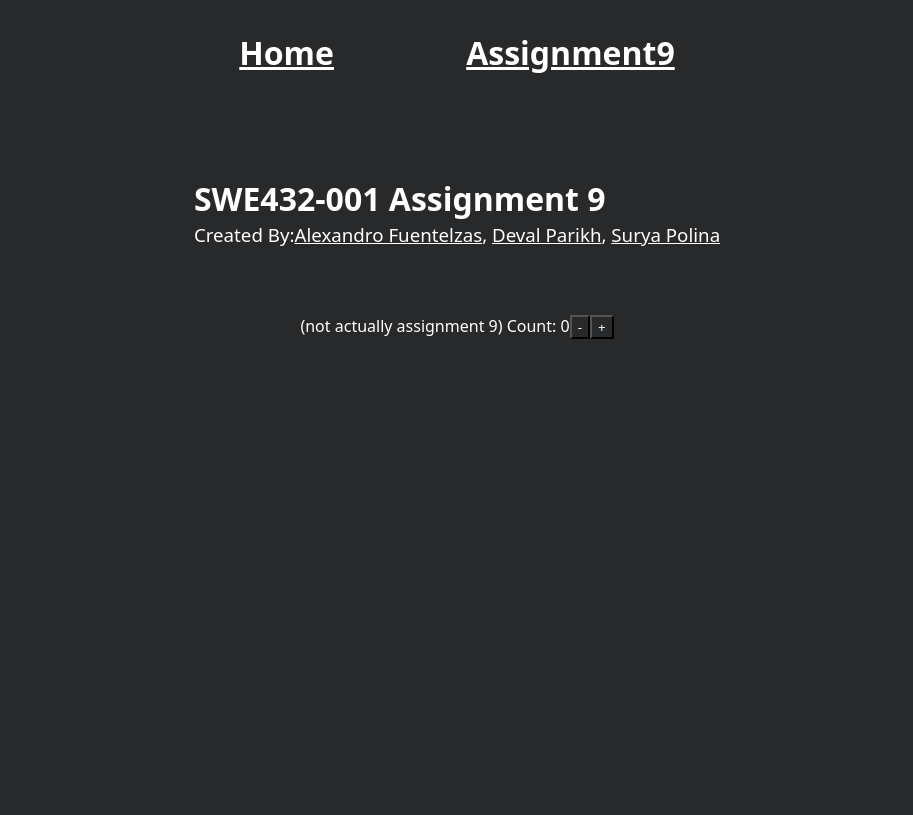
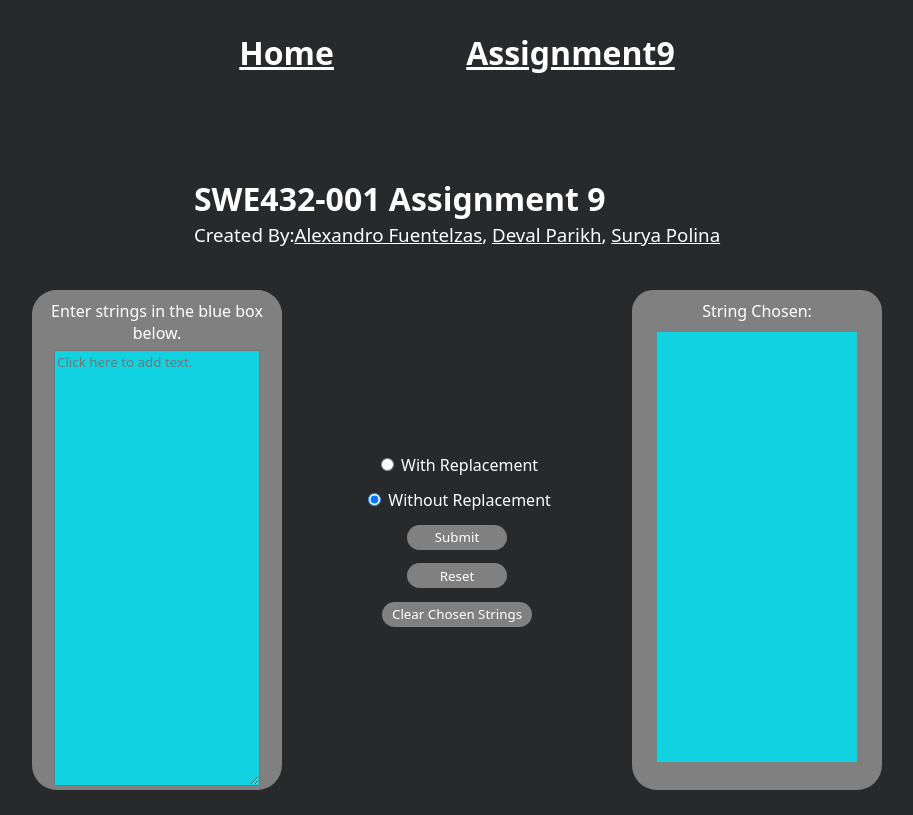
Before and after one commit to devalparikh/swe432_react_apps, a React (Create React App) app in the folder swe432_react_client/: page /assignment9 in a window 1280 px wide. Shown: the whole page, without its empty margins (183-1096 px from the left). Built offline with nearby package versions, Linux system fonts and the light colour scheme; the HTML template or start-up script is replaced by a standard one.

Commit message:
Completed HW9

```diff
--- a/swe432_react_client/src/components/assignment9_app/Assignment9.tsx
+++ b/swe432_react_client/src/components/assignment9_app/Assignment9.tsx
@@ -1,4 +1,8 @@
 import * as React from 'react'
+import {useState} from 'react';
+import { StringDisplay } from './StringDisplay';
+import { StringItem } from './StringItem';
+import {StringCreate } from './StringCreate';
 
 const initialState = { count: 0 };
 
@@ -6,19 +10,54 @@ type ACTIONTYPE =
   | { type: "increment"; payload: number }
   | { type: "decrement"; payload: string };
 
-function reducer(state: typeof initialState, action: ACTIONTYPE) {
-  switch (action.type) {
-    case "increment":
-      return { count: state.count + action.payload };
-    case "decrement":
-      return { count: state.count - Number(action.payload) };
-    default:
-      throw new Error();
-  }
-}
+
 
 export function Assignment9() {
-  const [state, dispatch] = React.useReducer(reducer, initialState);
+  const [storedStrings, setStoredStrings] = useState([<StringItem str=""/>]);
+  const [writtenStrings, setWrittenStrings] = useState([""]);
+  const [currStr, setCurrStr] = useState("");
+  const [withReplacement, setWithReplacement] = useState(false);
+  const [withoutReplacement, setWithoutReplacement] = useState(true);
+
+  function onSubmit(){
+
+    let tempArr = [...writtenStrings].filter(str => str != "");
+
+    let max = tempArr.length;
+
+    if(max == 0){
+      alert("Please enter strings in the left box.");
+      return;
+    }
+
+
+    let index = Math.floor(Math.random() * Math.floor(max));
+    let randStr = tempArr[index];
+
+    setCurrStr(randStr); //setting recent string
+    setStoredStrings([...storedStrings, <StringItem str={randStr}/>]); //storing in array
+
+    if(withoutReplacement){
+      let newArr = tempArr;
+      newArr.splice(index, 1);
+      setWrittenStrings(newArr);
+    }else{
+      setWrittenStrings(tempArr);
+    }
+
+  }
+
+  function onReset(){
+    setWrittenStrings([]);
+    setCurrStr("");
+    setStoredStrings([]);
+  }
+
+  function clearChoseStrings(){
+    setCurrStr("");
+    setStoredStrings([]);
+  }
+
   return (
     <div className="main-section">
       <div className="subsection">
@@ -40,14 +79,18 @@ export function Assignment9() {
             </a>
         </h3>
       </div>
-      <div className="subsection">
-        (not actually assignment 9) Count: {state.count}
-        <button onClick={() => dispatch({ type: "decrement", payload: "5" })}>
-          -
-      </button>
-        <button onClick={() => dispatch({ type: "increment", payload: 5 })}>
-          +
-      </button>
+      <div style={{width:"100vw", height:"550px", display:"flex", justifyContent:"center"}}>
+        <div style={{width:"1000px", height:"550px", display:"flex", flexDirection:"row", alignItems:"center", justifyContent:"space-evenly", }}>
+          <StringCreate updateStrings={(list:string[]):void => {setWrittenStrings(list)}} writtenStrings={writtenStrings}/>
+          <div style={{width:"200px", height:"200px", display:"flex", flexDirection:"column", alignItems:"center", justifyContent:"space-evenly", }}>
+            <label> <input style={{color:"white"}} type="radio" checked={withReplacement} onClick={() => {setWithReplacement(true); setWithoutReplacement(false);}}/> With Replacement </label>
+            <label> <input style={{color:"white"}} type="radio" checked={withoutReplacement} onClick={() => {setWithReplacement(false); setWithoutReplacement(true);}}/> Without Replacement </label>
+            <button onClick={onSubmit} style={{color:"white",width:"100px", height:"25px", backgroundColor:"gray", border:"none", borderRadius:"25px"}}> Submit </button>
+            <button onClick={onReset} style={{color:"white",width:"100px", height:"25px", backgroundColor:"gray", border:"none", borderRadius:"25px"}}> Reset </button>
+            <button onClick={clearChoseStrings} style={{color:"white",width:"150px", height:"25px", backgroundColor:"gray", border:"none", borderRadius:"25px"}}> Clear Chosen Strings </button>
+          </div>
+          <StringDisplay currentStrings={storedStrings} randomString={currStr} />
+        </div>
       </div>
     </div>
   );
--- /dev/null
+++ b/swe432_react_client/src/components/assignment9_app/StringCreate.tsx
@@ -0,0 +1,15 @@
+import React from 'react';
+
+interface StringCreateProps{
+    updateStrings: (list:string[]) => void;
+    writtenStrings: string[];
+}
+
+export function StringCreate(props: StringCreateProps){
+    return(
+        <div style={{ borderRadius:"25px",alignItems:"center",display:"flex", flexDirection:"column",width:"250px", height:"500px", color:"white", backgroundColor:"gray"}}>
+            <div style={{borderRadius:"25px",paddingTop:"10px", paddingBottom:"10px",backgroundColor:"inherit", width:"inherit", textAlign:"center", maxHeight:"40px"}}> Enter strings in the blue box below. </div>
+    <textarea style={{overflowY:"auto", color:"white",height:"430px", width:"200px", backgroundColor:"#10d2e0",display:"flex", flexDirection:"column", alignItems:"center"}} placeholder="Click here to add text." onChange={(event) => { props.updateStrings(event.target.value.split("\n"))}} value={props.writtenStrings.join("\n")}/>
+        </div>
+    );
+}
```
